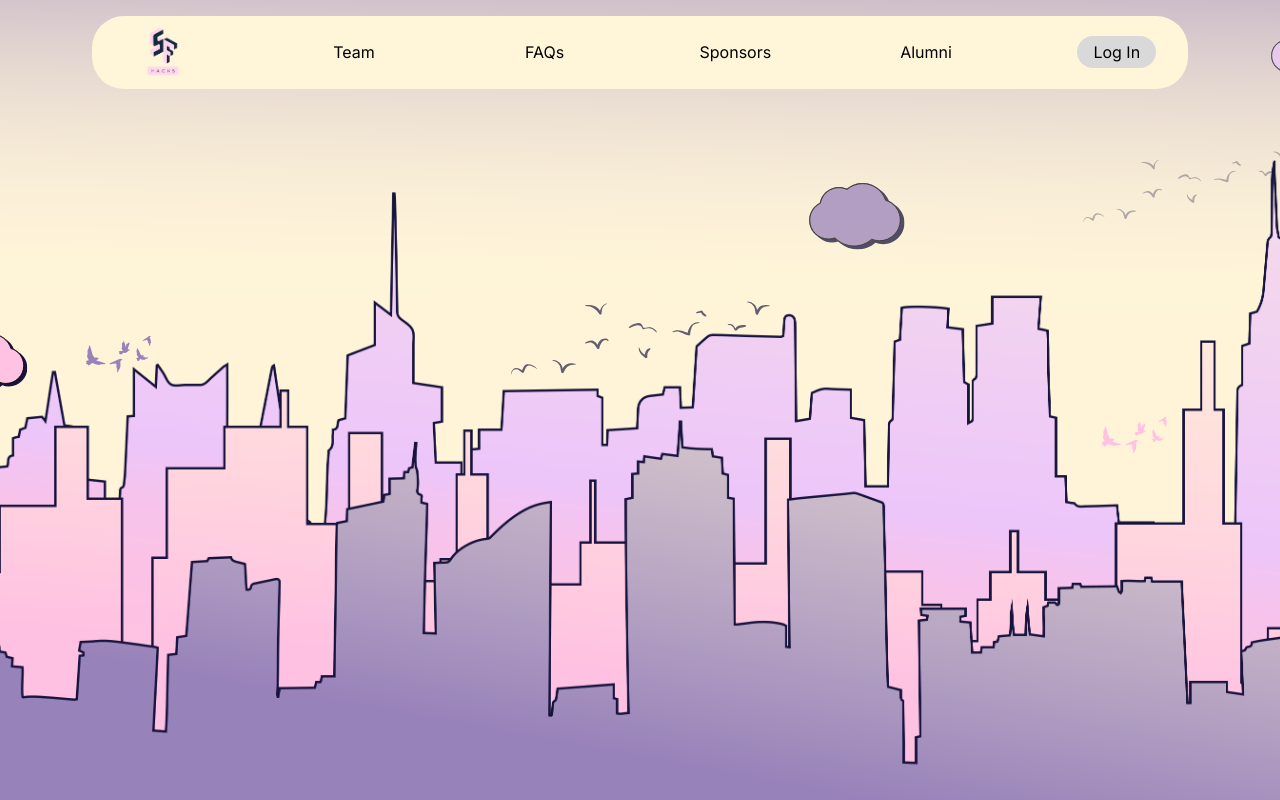
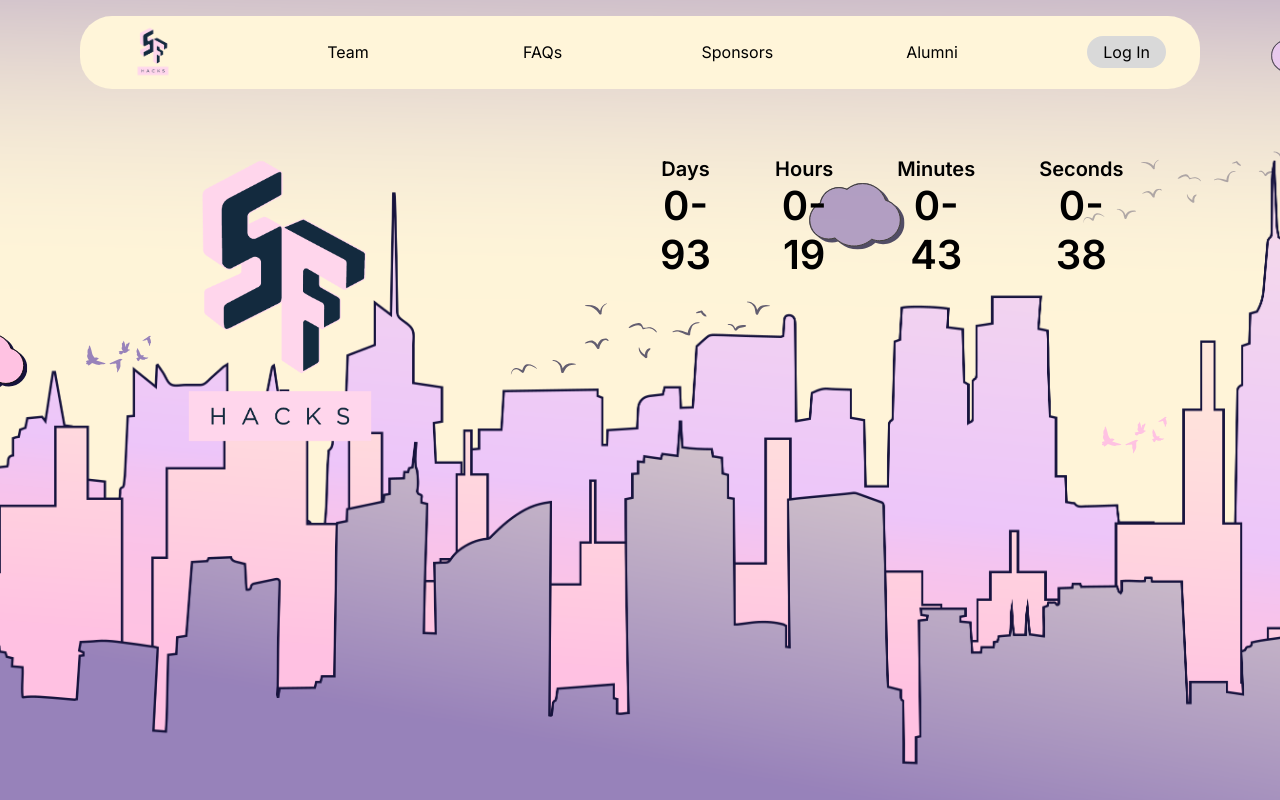
Before and after one commit to SF-Hacks-at-SFSU/sfhacks2025, a Next.js app: page / in a window 1280 px wide. Shown: the top 800 px of the page. Built offline with nearby package versions, Linux system fonts and the light colour scheme.

Commit message:
add meet the team

```diff
--- a/src/app/layout.js
+++ b/src/app/layout.js
@@ -14,9 +14,6 @@ export default function RootLayout({ children }) {
   return (
     <html lang="en">
       <body className={`${inter.className} `}>
-        <div className="flex justify-center">
-          <Navbar />
-        </div>
         { children }
       </body>
     </html>
--- a/src/app/page.js
+++ b/src/app/page.js
@@ -1,13 +1,28 @@
 import Image from "next/image";
 import CountDown from "@/components/countdown/Countdown";
 import AboutUs from "@/components/aboutUs/AboutUs";
+import Navbar from "@/components/Navbar";
 
 export default function Home() {
   return (
     <main>
-      <section className="w-screen h-screen bg-webdev-temp"></section>
-      <CountDown />
-      {/* <AboutUs /> */}
+      <section className="w-screen h-screen bg-webdev-temp flex flex-col gap-8">
+        <div className="">
+          <Navbar />
+        </div>
+        <div className="grid grid-cols-2 px-40 justify-between  flex-1">
+          <Image src="/logo.png" alt="logo"
+            width={0}
+            height={0}
+            sizes="100vw"
+            style={{ width: '50%', height: 'auto' }}
+          />
+          <CountDown />
+        </div>
+
+
+      </section>
+      <AboutUs />
     </main>
   )
 }
--- a/src/components/Navbar.jsx
+++ b/src/components/Navbar.jsx
@@ -3,7 +3,7 @@ import Image from "next/image"
 
 export default function Navbar() {
     return (
-        <div className="px-20 py-4 absolute">
+        <div className="px-20 py-4 ">
           <div className="text-black bg-yellowy grid grid-cols-6 gap-28 justify-items-center items-center px-8 py-2 rounded-4xl">
             <Image src="/logo.png" alt="SF Hacks logo" width={40} height={40}/>
             <Link href="">Team</Link>
--- a/src/components/countdown/Countdown.jsx
+++ b/src/components/countdown/Countdown.jsx
@@ -6,7 +6,7 @@ export default function CountDown() {
 
 	const Ref = useRef(null);
 
-    var countDownDate = new Date("Apr 5, 2024 00:00:00");
+    var countDownDate = new Date("Apr 5, 2025 00:00:00");
 
 	const total = Date.parse(countDownDate) - Date.parse(new Date());
 	const seconds = Math.floor((total / 1000) % 60);
@@ -58,20 +58,20 @@ export default function CountDown() {
     }
 
 	return (
-		<div className="flex flex-row w-auto justify-between items-center gap-[5vw] m-5">
-            <div className="flex flex-col gap-[auto] items-center text-[#FFF5D9] text-center text-xl not-italic font-[575] leading-[normal]">
+		<div className="flex flex-row w-auto justify-between gap-[5vw] m-5">
+            <div className="flex flex-col gap-[auto] items-center text-black text-center text-xl not-italic font-[575] leading-[normal]">
                 <h1>Days</h1>
 			    <p className="text-[40px]">{timer.days > 9 ? timer.days : '0' + timer.days}</p>
             </div>
-            <div className="flex flex-col gap-[auto] items-center text-[#FFF5D9] text-center text-xl not-italic font-[575] leading-[normal]">
+            <div className="flex flex-col gap-[auto] items-center text-black text-center text-xl not-italic font-[575] leading-[normal]">
                 <h1>Hours</h1>
                 <p className="text-[40px]">{timer.hours > 9 ? timer.hours : '0' + timer.hours}</p>
             </div>
-            <div className="flex flex-col gap-[auto] items-center text-[#FFF5D9] text-center text-xl not-italic font-[575] leading-[normal]">
+            <div className="flex flex-col gap-[auto] items-center text-black text-center text-xl not-italic font-[575] leading-[normal]">
                 <h1>Minutes</h1>
                 <p className="text-[40px]">{timer.minutes > 9 ? timer.minutes : '0' + timer.minutes}</p>
             </div>
-            <div className="flex flex-col gap-[auto] items-center text-[#FFF5D9] text-center text-xl not-italic font-[575] leading-[normal]">
+            <div className="flex flex-col gap-[auto] items-center text-black text-center text-xl not-italic font-[575] leading-[normal]">
                 <h1>Seconds</h1>
                 <p className="text-[40px]">{timer.seconds > 9 ? timer.seconds : '0' + timer.seconds}</p>
             </div>
```
